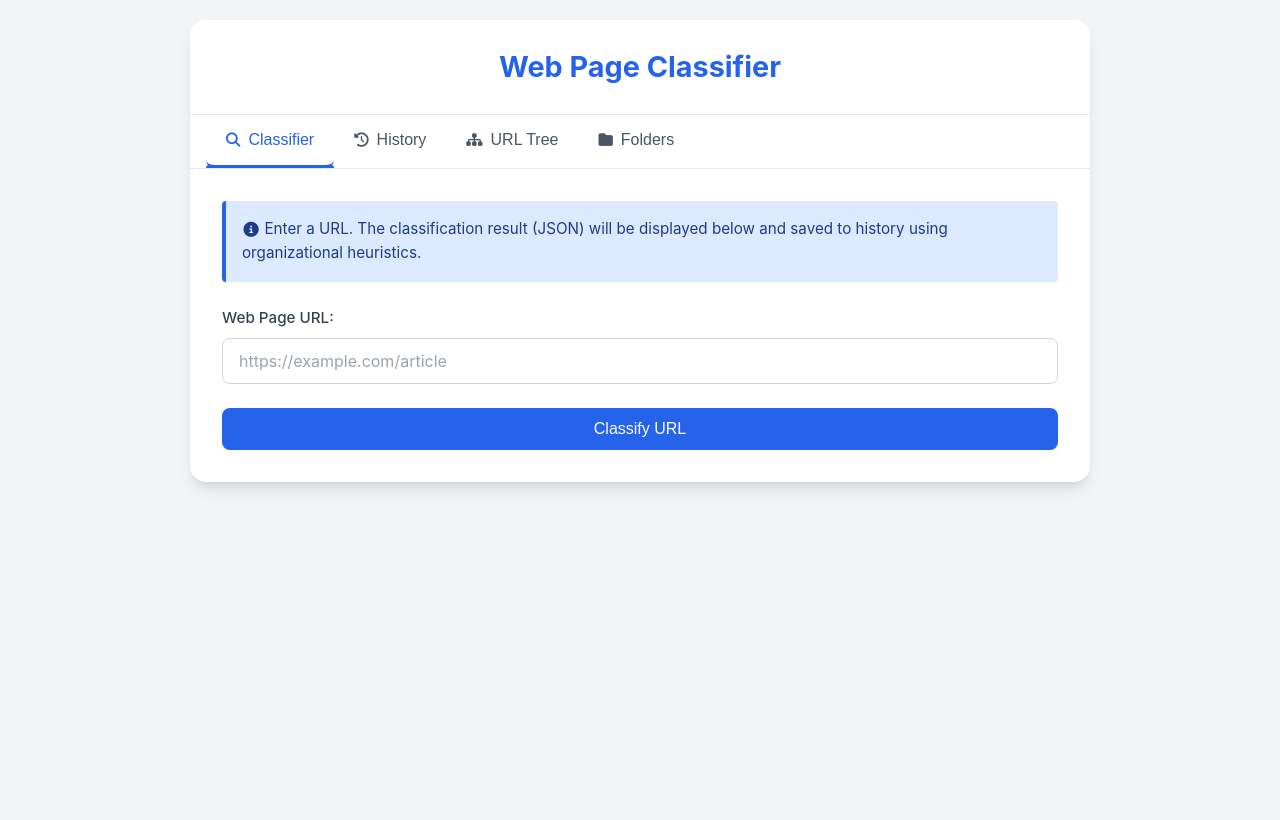
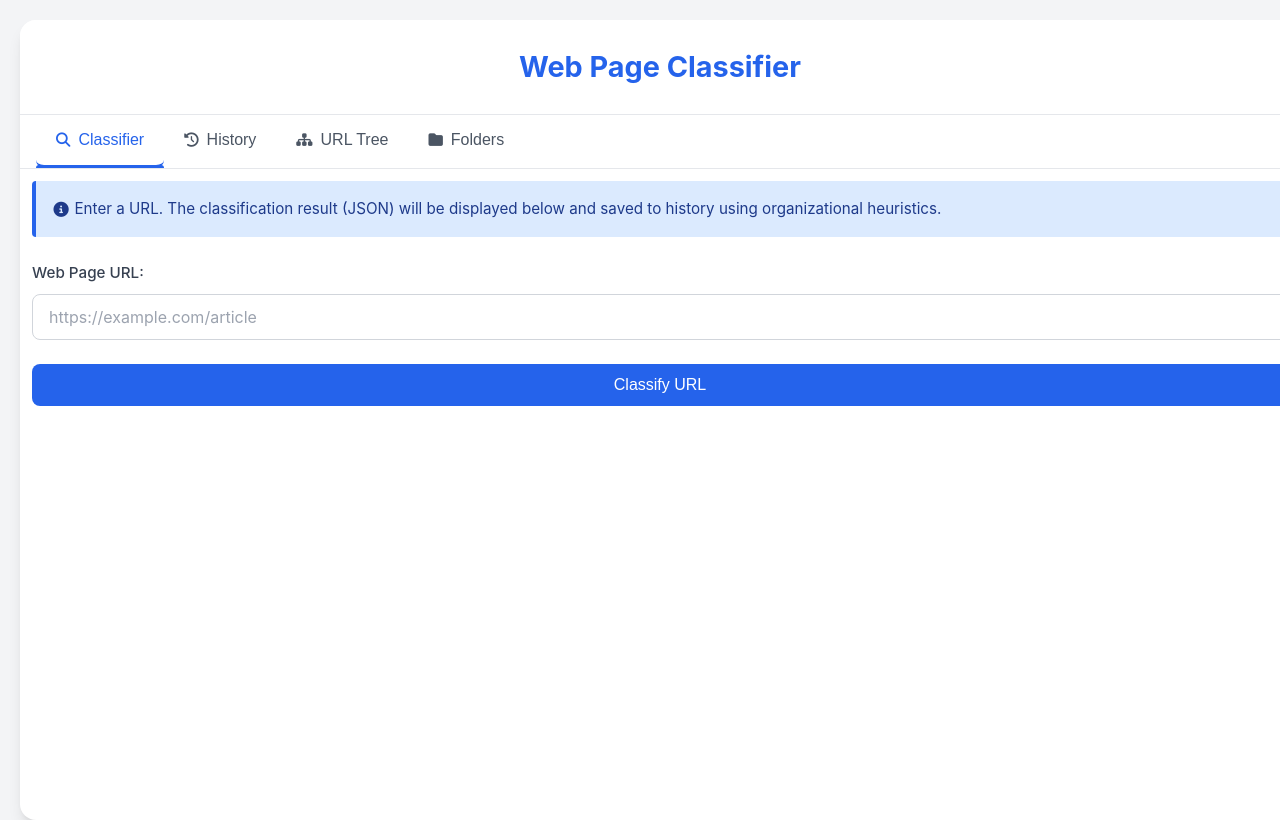
Before and after one commit to fivank/Url-classifier, a website: page index.html in a window 1280 px wide. Drawn offline with Linux system fonts and the light colour scheme.

Commit message:
Update main-wrapper and page-content styles for improved layout and responsiveness

```diff
--- a/index.html
+++ b/index.html
@@ -45,7 +45,7 @@
         * { box-sizing: border-box; margin: 0; padding: 0; }
         html, body { height: 100%; }
         body { font-family: -apple-system, BlinkMacSystemFont, "Segoe UI", Roboto, Helvetica, Arial, sans-serif; line-height: 1.6; background-color: var(--neutral-100); color: var(--neutral-800); padding: 20px; font-size: 16px; }
-        .main-wrapper { background-color: #ffffff; padding: 0; border-radius: var(--radius-lg); box-shadow: var(--shadow-lg); width: 100%; max-width: 900px; margin: 0 auto; overflow: hidden; position: relative; transition: box-shadow 0.3s ease; }
+        .main-wrapper { background-color: #ffffff; padding: 0; border-radius: var(--radius-lg); box-shadow: var(--shadow-lg); width: 100vw; max-width: none; margin: 0; height: 100vh; overflow: hidden; position: relative; transition: box-shadow 0.3s ease; }
         .main-wrapper:hover { box-shadow: 0 20px 25px -5px rgba(0, 0, 0, 0.1), 0 10px 10px -5px rgba(0, 0, 0, 0.04); }
         h1 { text-align: center; font-size: 1.8em; padding: 1.5rem 0; color: var(--primary); font-weight: 700; margin-bottom: 0; background-color: white; border-bottom: 1px solid var(--neutral-200); }
         h2 { font-size: 1.3em; margin-bottom: 1rem; text-align: left; color: var(--neutral-800); font-weight: 600; }
@@ -55,7 +55,7 @@
         .tab-button.active { color: var(--primary); border-bottom: 3px solid var(--primary); }
         .tab-button.active::after { content: ""; position: absolute; bottom: -3px; left: 0; right: 0; height: 3px; background-color: var(--primary); border-radius: 3px 3px 0 0; }
         .tab-button i { font-size: 0.9rem; }
-        .page-content { display: none; padding: 2rem; animation: fadeIn 0.3s ease; }
+        .page-content { display: none; padding: 0.75rem; animation: fadeIn 0.3s ease; }
         .page-content.active { display: block; }
         @keyframes fadeIn { from { opacity: 0; transform: translateY(5px); } to { opacity: 1; transform: translateY(0); } }
         .form-group { margin-bottom: 1.5rem; text-align: left; }
@@ -106,7 +106,7 @@
         #showAllButton:hover { background-color: #0d9488; }
         #clearHistoryButton { background-color: var(--danger); display: flex; align-items: center; gap: 0.5rem; }
         #clearHistoryButton:hover { background-color: #b91c1c; }
-        #urlTreeContainer { font-size: 0.95rem; border: 1px solid var(--neutral-200); padding: 1.5rem; border-radius: var(--radius); max-height: 500px; overflow: auto; background-color: white; box-shadow: var(--shadow-sm); }
+        #urlTreeContainer { font-size: 0.95rem; border: 1px solid var(--neutral-200); padding: 0.5rem; border-radius: var(--radius); max-height: 500px; overflow: auto; background-color: white; box-shadow: var(--shadow-sm); }
         #urlTreeContainer ul { list-style: none; padding-left: 1.5rem; margin-top: 0.5rem; }
         #urlTreeContainer li { margin-bottom: 0.5rem; position: relative; }
         .toggle-icon { cursor: pointer; margin-right: 0.5rem; width: 1em; display: inline-block; text-align: center; }
```
